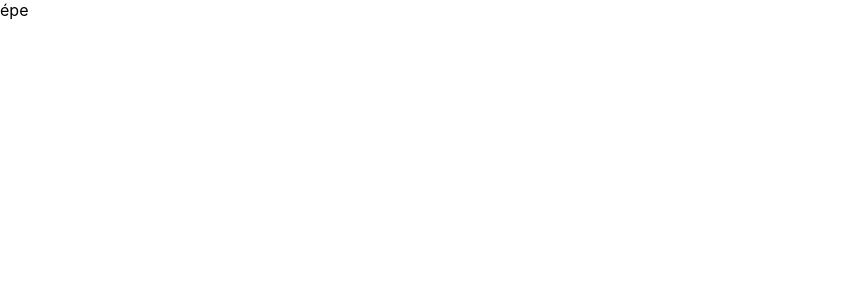
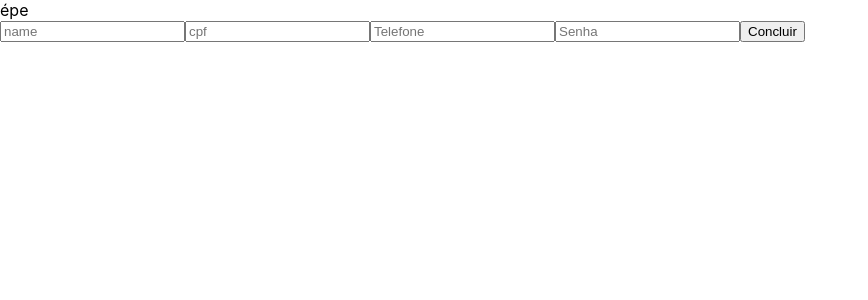
Before and after one commit to Devs-IO/megahack-web-test, a React (Create React App) app: page /register in a window 1280 px wide. Shown: the top 300 px of the page, without its empty margins (0-868 px from the left). Built offline with nearby package versions, Linux system fonts and the light colour scheme.

Commit message:
add new account form

```diff
--- a/src/pages/Account/Login.jsx
+++ b/src/pages/Account/Login.jsx
@@ -14,6 +14,7 @@ export default function Login({history}) {
                 <Form>
                     <Field placeholder="login" name='login'/>
                     <Field placeholder="password" name='password'/>
+                    <button type="submit">lá vai</button>
                 </Form>
             </Formik>
         </div>
--- a/src/pages/Account/New.jsx
+++ b/src/pages/Account/New.jsx
@@ -1,9 +1,26 @@
-import React from 'react'
+import React from "react";
+import { Formik, Form, Field } from "formik";
 
-export default function NewAccount() {
+export default function NewAccount({history}) {
+
+function handleSubmit(values) {
+    console.log(values);
+    history.push('/')
+}
     return (
-        <div>
-
-        </div>
-    )
+    <div>
+      <Formik
+        onSubmit={handleSubmit}
+        initialValues={{ name: "", cpf: "", tel: '', password: ''}}
+      >
+        <Form>
+          <Field placeholder="name" name="name" />
+          <Field placeholder="cpf" name="cpf" />
+          <Field type="tel" placeholder="Telefone" name="tel" />
+          <Field type="password" placeholder="Senha" name="password" />
+          <button type="submit">Concluir</button>
+        </Form>
+      </Formik>
+    </div>
+  );
 }
```
